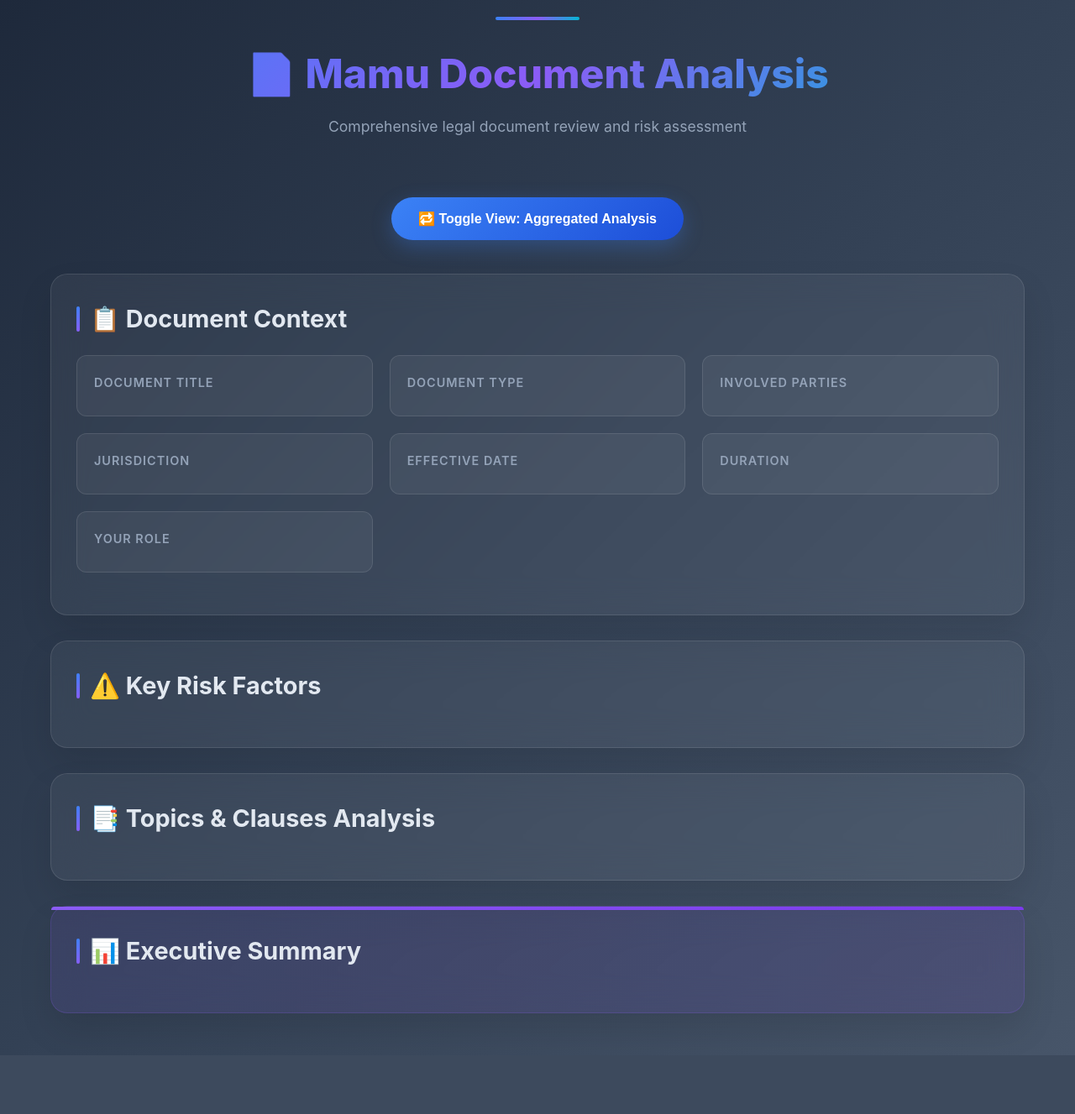
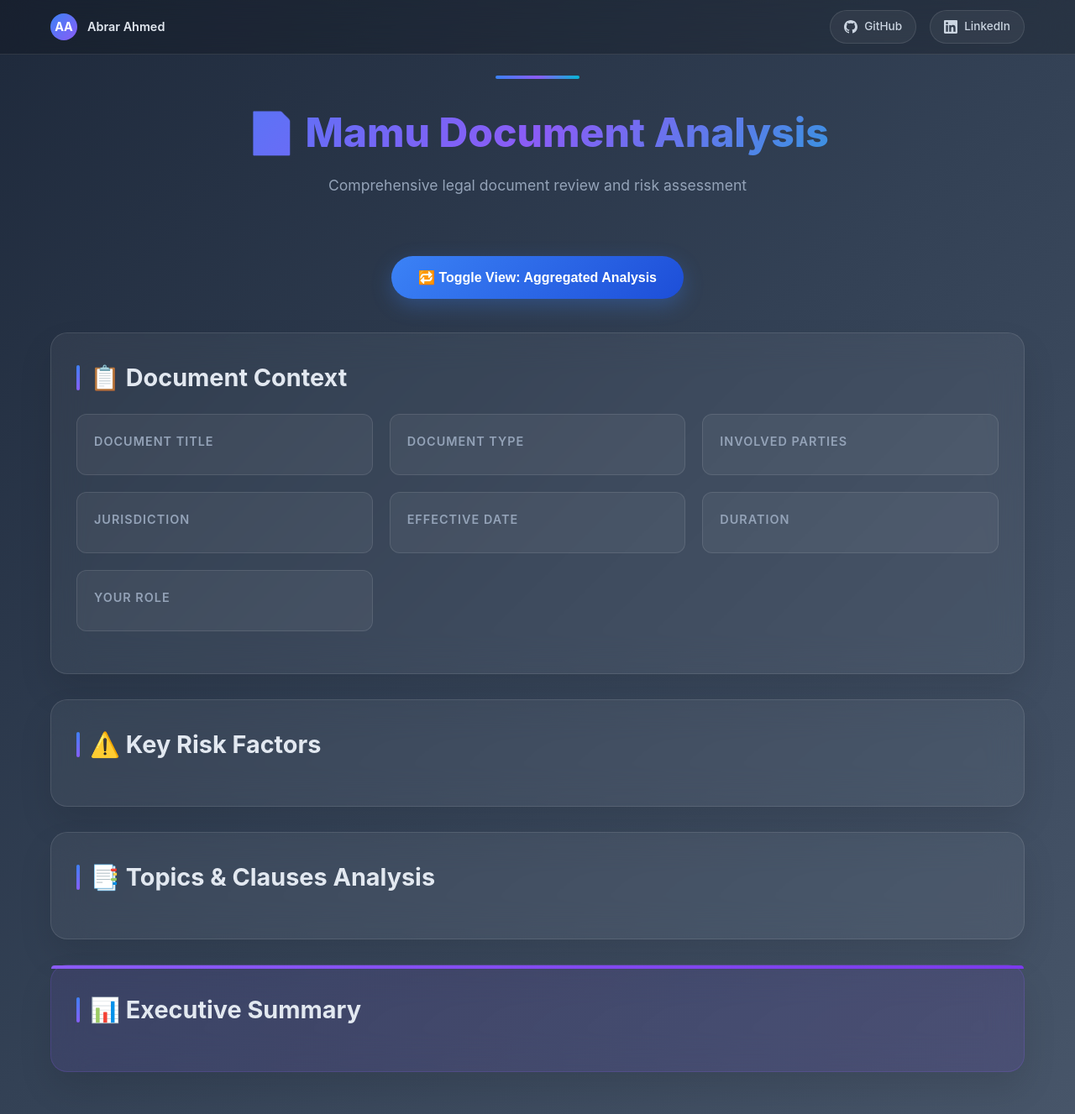
Before and after one commit to RogueVolf/mamu_legal_analyzer, a FastAPI app: template templates/result.html in a window 1280 px wide. Shown: the whole page at 84% size. Before the commit the page ends 1229 px from the top, so only its background shows below. Run offline with FastAPI, Linux system fonts and the light colour scheme; the template is opened without the code that fills it, so the values that code supplies are empty; parts of the project's set-up code (start-up, migrations or seed data) failed here and were passed over.

Commit message:
chore: added social urls in html

```diff
--- a/templates/result.html
+++ b/templates/result.html
@@ -19,10 +19,117 @@
             line-height: 1.6;
         }
 
+        /* Social Top Bar */
+        .social-bar {
+            background: rgba(0, 0, 0, 0.2);
+            backdrop-filter: blur(20px);
+            border-bottom: 1px solid rgba(255, 255, 255, 0.1);
+            padding: 12px 0;
+            position: fixed;
+            top: 0;
+            left: 0;
+            right: 0;
+            z-index: 1000;
+            animation: slideDown 0.8s ease-out;
+        }
+
+        .social-container {
+            max-width: 1200px;
+            margin: 0 auto;
+            padding: 0 20px;
+            display: flex;
+            justify-content: space-between;
+            align-items: center;
+        }
+
+        .creator-info {
+            display: flex;
+            align-items: center;
+            gap: 12px;
+        }
+
+        .creator-info .avatar {
+            width: 32px;
+            height: 32px;
+            border-radius: 50%;
+            background: linear-gradient(135deg, #3b82f6, #8b5cf6);
+            display: flex;
+            align-items: center;
+            justify-content: center;
+            font-weight: bold;
+            font-size: 0.9rem;
+            color: white;
+        }
+
+        .creator-info .name {
+            font-weight: 600;
+            color: #e2e8f0;
+            font-size: 0.9rem;
+        }
+
+        .social-links {
+            display: flex;
+            gap: 16px;
+            align-items: center;
+        }
+
+        .social-link {
+            display: flex;
+            align-items: center;
+            gap: 8px;
+            padding: 8px 16px;
+            border-radius: 25px;
+            text-decoration: none;
+            color: #cbd5e1;
+            background: rgba(255, 255, 255, 0.05);
+            border: 1px solid rgba(255, 255, 255, 0.1);
+            transition: all 0.3s ease;
+            font-size: 0.85rem;
+            font-weight: 500;
+        }
+
+        .social-link:hover {
+            transform: translateY(-2px);
+            background: rgba(255, 255, 255, 0.1);
+            border-color: rgba(255, 255, 255, 0.2);
+            box-shadow: 0 8px 25px rgba(0, 0, 0, 0.1);
+        }
+
+        .social-link.github:hover {
+            background: rgba(88, 166, 255, 0.1);
+            border-color: rgba(88, 166, 255, 0.3);
+            color: #58a6ff;
+        }
+
+        .social-link.linkedin:hover {
+            background: rgba(10, 102, 194, 0.1);
+            border-color: rgba(10, 102, 194, 0.3);
+            color: #0a66c2;
+        }
+
+        .social-icon {
+            width: 16px;
+            height: 16px;
+            fill: currentColor;
+        }
+
+        @keyframes slideDown {
+            from {
+                opacity: 0;
+                transform: translateY(-100%);
+            }
+            to {
+                opacity: 1;
+                transform: translateY(0);
+            }
+        }
+
+        /* Adjust main content to account for fixed top bar */
         .container {
             max-width: 1200px;
             margin: 0 auto;
             padding: 20px;
+            margin-top: 70px; /* Space for fixed top bar */
         }
 
         .header {
@@ -451,8 +558,24 @@
         }
 
         @media (max-width: 768px) {
+            .social-container {
+                flex-direction: column;
+                gap: 12px;
+                padding: 8px 15px;
+            }
+
+            .social-links {
+                gap: 12px;
+            }
+
+            .social-link {
+                padding: 6px 12px;
+                font-size: 0.8rem;
+            }
+
             .container {
                 padding: 15px;
+                margin-top: 100px; /* More space for mobile */
             }
 
             .header h1 {
@@ -495,6 +618,30 @@
     </style>
 </head>
 <body>
+    <!-- Social Media Top Bar -->
+    <div class="social-bar">
+        <div class="social-container">
+            <div class="creator-info">
+                <div class="avatar">AA</div>
+                <div class="name">Abrar Ahmed</div>
+            </div>
+            <div class="social-links">
+                <a href="https://github.com/RogueVolf" target="_blank" class="social-link github">
+                    <svg class="social-icon" viewBox="0 0 24 24" xmlns="http://www.w3.org/2000/svg">
+                        <path d="M12 0c-6.626 0-12 5.373-12 12 0 5.302 3.438 9.8 8.207 11.387.599.111.793-.261.793-.577v-2.234c-3.338.726-4.033-1.416-4.033-1.416-.546-1.387-1.333-1.756-1.333-1.756-1.089-.745.083-.729.083-.729 1.205.084 1.839 1.237 1.839 1.237 1.07 1.834 2.807 1.304 3.492.997.107-.775.418-1.305.762-1.604-2.665-.305-5.467-1.334-5.467-5.931 0-1.311.469-2.381 1.236-3.221-.124-.303-.535-1.524.117-3.176 0 0 1.008-.322 3.301 1.23.957-.266 1.983-.399 3.003-.404 1.02.005 2.047.138 3.006.404 2.291-1.552 3.297-1.23 3.297-1.23.653 1.653.242 2.874.118 3.176.77.84 1.235 1.911 1.235 3.221 0 4.609-2.807 5.624-5.479 5.921.43.372.823 1.102.823 2.222v3.293c0 .319.192.694.801.576 4.765-1.589 8.199-6.086 8.199-11.386 0-6.627-5.373-12-12-12z"/>
+                    </svg>
+                    GitHub
+                </a>
+                <a href="https://www.linkedin.com/in/abrar-ahmed-wolf/" target="_blank" class="social-link linkedin">
+                    <svg class="social-icon" viewBox="0 0 24 24" xmlns="http://www.w3.org/2000/svg">
+                        <path d="M20.447 20.452h-3.554v-5.569c0-1.328-.027-3.037-1.852-3.037-1.853 0-2.136 1.445-2.136 2.939v5.667H9.351V9h3.414v1.561h.046c.477-.9 1.637-1.85 3.37-1.85 3.601 0 4.267 2.37 4.267 5.455v6.286zM5.337 7.433c-1.144 0-2.063-.926-2.063-2.065 0-1.138.92-2.063 2.063-2.063 1.14 0 2.064.925 2.064 2.063 0 1.139-.925 2.065-2.064 2.065zm1.782 13.019H3.555V9h3.564v11.452zM22.225 0H1.771C.792 0 0 .774 0 1.729v20.542C0 23.227.792 24 1.771 24h20.451C23.2 24 24 23.227 24 22.271V1.729C24 .774 23.2 0 22.222 0h.003z"/>
+                    </svg>
+                    LinkedIn
+                </a>
+            </div>
+        </div>
+    </div>
+
     <div class="container">
         <div class="header">
             <h1>📄 Mamu Document Analysis</h1>
```
